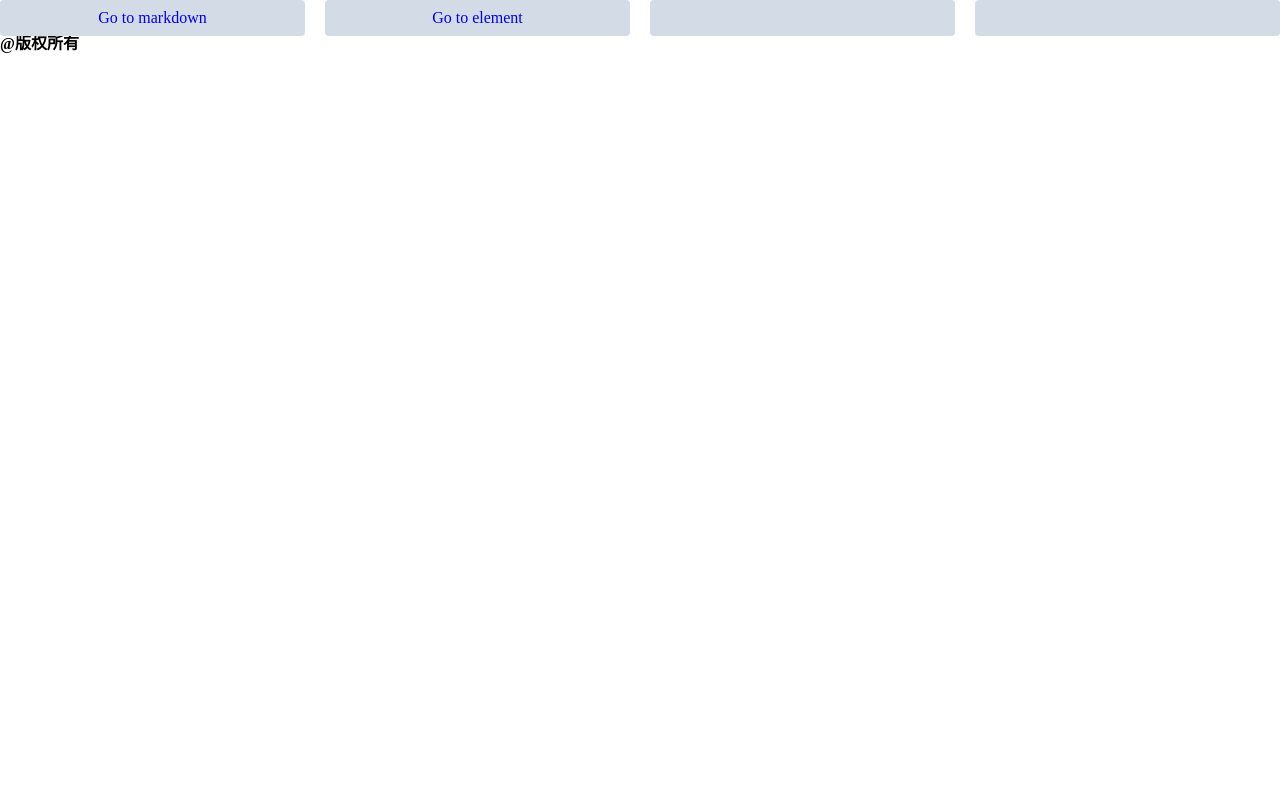
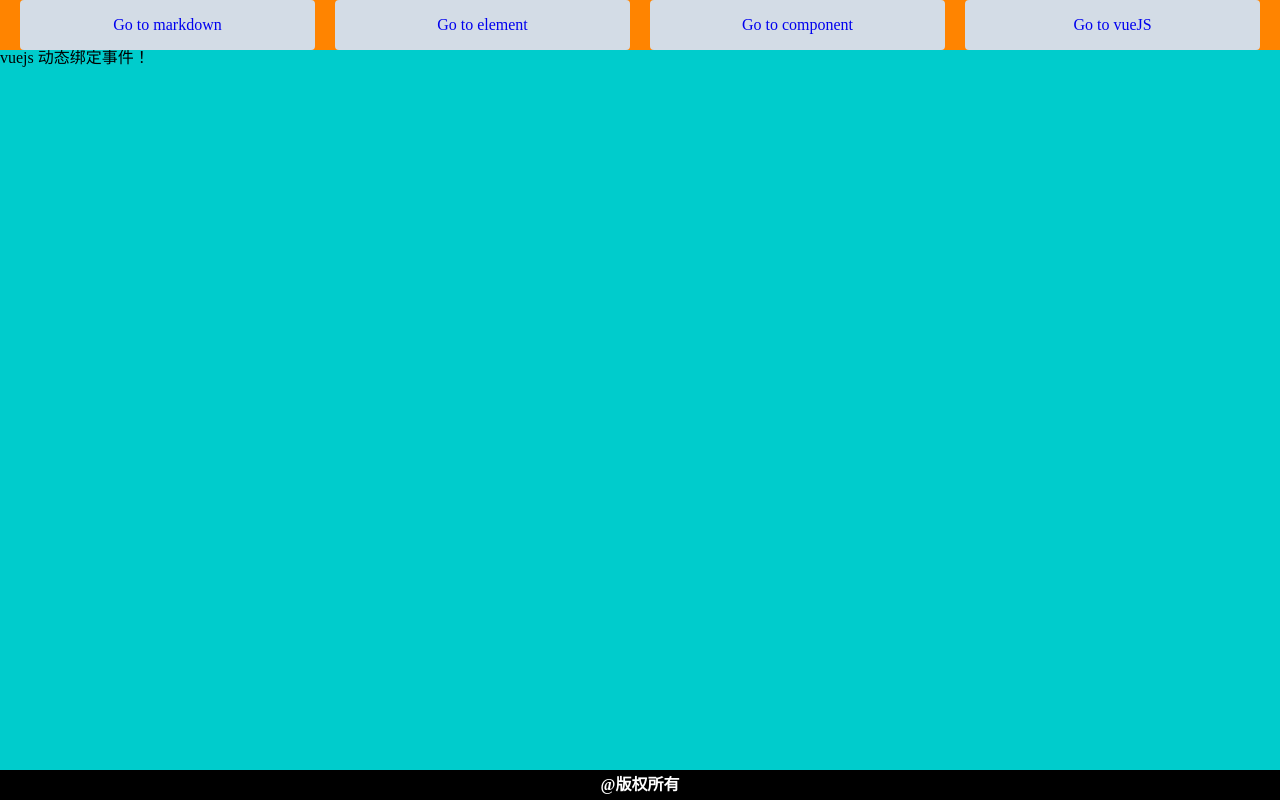
Before and after one commit to IslamanaChengzi/demo, a Vue app: page /vuejs in a window 1280 px wide. Built offline with nearby package versions, Linux system fonts and the light colour scheme.

Commit message:
添加了部分组件基础和vue基础，以及部分样式！

```diff
--- a/src/App.vue
+++ b/src/App.vue
@@ -1,23 +1,37 @@
 <template>
-  <div>
+    <div class="app">
         <Header></Header>
-    <router-view></router-view>
+        <router-view class="viewWrap"></router-view>
         <Footer></Footer>
     </div>
 </template>
 
 <script>
-import Header from './components/Header.vue'
-import Footer from './components/Footer.vue'
+import Header from "./components/Header.vue";
+import Footer from "./components/Footer.vue";
 
 export default {
-  name: 'App',
+    name: "App",
     components: {
         Header,
         Footer
     }
-}
+};
 </script>
 <style>
 @import "./assets/reset.css";
+.viewWrap {
+	background: #0cc;
+	position: absolute;
+	top: 50px;
+	left: 0;
+	right: 0;
+	bottom: 30px;
+	overflow-y: auto;
+}
+html,body,.app {
+	position: relative;
+	height: 100%;
+	width: 100%;
+}
 </style>
--- a/src/components/Footer.vue
+++ b/src/components/Footer.vue
@@ -1,6 +1,6 @@
 <template>
-  <div class="hello">
-    <h1>{{ msg }}</h1>
+  <div class="footer">
+    <h5>{{ msg }}</h5>
   </div>
 </template>
 
@@ -15,20 +15,4 @@ export default {
 }
 </script>
 
-<!-- Add "scoped" attribute to limit CSS to this component only -->
-<style scoped>
-h3 {
-  margin: 40px 0 0;
-}
-ul {
-  list-style-type: none;
-  padding: 0;
-}
-li {
-  display: inline-block;
-  margin: 0 10px;
-}
-a {
-  color: #42b983;
-}
-</style>
+<style lang="less" scoped src='./footer.less'></style>
--- a/src/components/Header.vue
+++ b/src/components/Header.vue
@@ -1,5 +1,5 @@
 <template>
-    <div>
+    <div class="header">
         <el-row :gutter="20">
             <el-col :span="6">
                 <div class="grid-content bg-purple">
@@ -12,10 +12,14 @@
                 </div>
             </el-col>
             <el-col :span="6">
-                <div class="grid-content bg-purple"></div>
+                <div class="grid-content bg-purple">
+                    <router-link to="/component">Go to component</router-link>
+                </div>
             </el-col>
             <el-col :span="6">
-                <div class="grid-content bg-purple"></div>
+                <div class="grid-content bg-purple">
+                    <router-link to="/vuejs">Go to vueJS</router-link>
+                </div>
             </el-col>
         </el-row>
     </div>
--- /dev/null
+++ b/src/components/footer.less
@@ -0,0 +1,13 @@
+.footer {
+    height: 30px;
+    position: absolute;
+    bottom: 0;
+    left: 0;
+    right: 0;
+    background: #000;
+    text-align: center;
+    h5 {
+        line-height: 30px;
+        color: #fff;
+    }
+}
--- a/src/components/header.less
+++ b/src/components/header.less
@@ -1,3 +1,12 @@
+.header {
+	height: 50px;
+	line-height: 50px;
+	position: absolute;
+	left: 0;
+	top: 0;
+	right: 0;
+	background: #ff8400;
+	padding: 0 20px;
 	.el-row {
 		margin-bottom: 20px;
 
@@ -39,3 +48,4 @@
 		padding: 10px 0;
 		background-color: #f9fafc;
 	}
+}
--- a/src/router/index.js
+++ b/src/router/index.js
@@ -5,6 +5,11 @@ import VueRouter from 'vue-router'
 import markdown from '@/markdown/index.vue';
 //elementUi
 import elementUi from '@/elementUi/index.vue';
+// 组件示例
+import component from '@/vueComponents/index.vue';
+// vue 基础部分重点
+import vueJs from '@/vueJS'
+
 
 
 Vue.use(VueRouter)
@@ -22,7 +27,16 @@ const router = new VueRouter({
             name: 'elementUi',
             component: elementUi
         },
-
+        {
+            path: '/component',
+            name: 'component',
+            component: component
+        },
+        {
+            path: '/vuejs',
+            name: 'vueJs',
+            component: vueJs
+        }
     ]
 });
 
--- /dev/null
+++ b/src/vueComponents/importComponent/index.vue
@@ -0,0 +1,16 @@
+<template>
+    <div>
+        <p>props:{{todo}}</p>
+    </div>
+</template>
+<script>
+export default {
+    name:'importComponent',
+    props:['todo'],
+    data() {
+        return {
+            msg:'好好做项目啊！'
+        }
+    },
+}
+</script>
--- /dev/null
+++ b/src/vueComponents/index.vue
@@ -0,0 +1,34 @@
+<template>
+    <div>
+        <h3>组件示例</h3>
+        <div>
+            <h5>示例一</h5>
+            <importComponent :todo='msg'></importComponent>
+            <br>
+            <importComponent
+                v-for="item in groceryList"
+                :key="item.id"
+                :todo='item.text'>
+            </importComponent>
+        </div>
+    </div>
+</template>
+<script>
+
+import importComponent from './importComponent';
+
+export default {
+    name:'vueComponent',
+    components:{importComponent},
+    data() {
+        return {
+            msg:'送个你值，展示一下！',
+            groceryList: [
+                { id: 0, text: '蔬菜' },
+                { id: 1, text: '奶酪' },
+                { id: 2, text: '随便其它什么人吃的东西' }
+            ]
+        }
+    },
+}
+</script>
--- /dev/null
+++ b/src/vueJS/index.vue
@@ -0,0 +1,26 @@
+<template>
+    <div>
+        vuejs
+        <a v-on:[eventName]="doSomething"> 动态绑定事件！ </a>
+    </div>
+</template>
+<script>
+export default {
+    name:'VueJS',
+    data() {
+        return {
+            eventName:'click'
+        }
+    },
+    methods:{
+        doSomething(){
+            this.$message('动态绑的单击事件！');
+        }
+    }
+}
+</script>
+<style scoped>
+    a {
+        cursor: pointer;
+    }
+</style>
```
Lines whose indentation alone changed are shown as unchanged.
